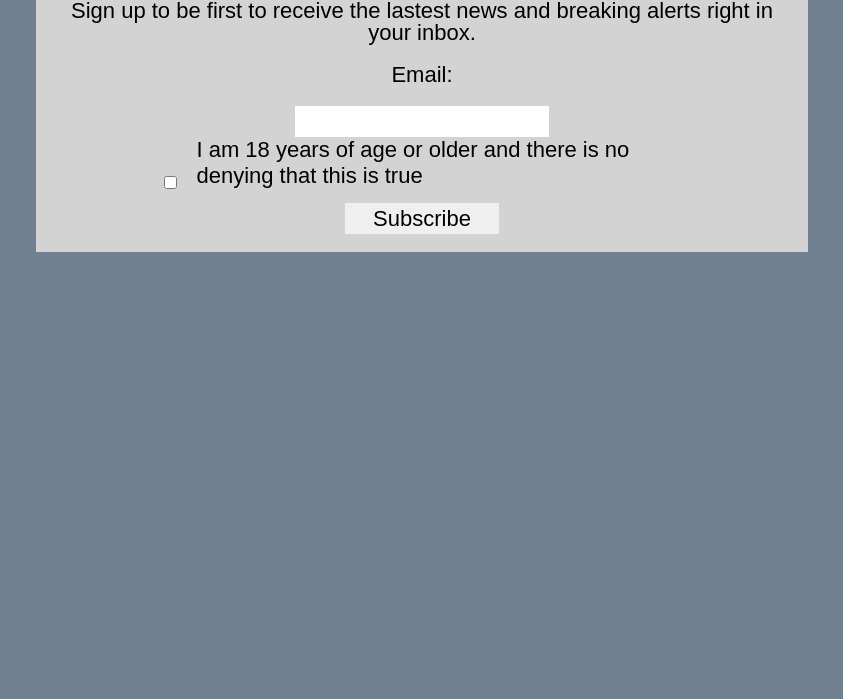
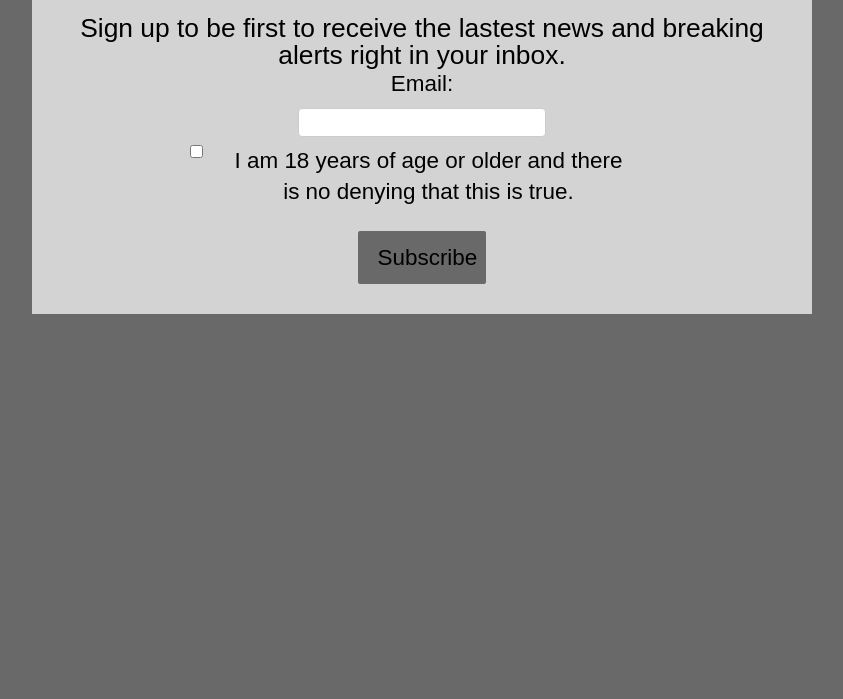
Before and after one commit to RichLong04/Lab03, a plain HTML site: page index.html in a window 1280 px wide. Shown: the part 101-800 px from the top of the page, without its empty margins (218-1061 px from the left). Drawn offline with nearby package versions, Linux system fonts and the light colour scheme.

Commit message:
Almost Done
Having trouble getting my fonts to look right when scaling...

```diff
--- a/css/screen.css
+++ b/css/screen.css
@@ -395,14 +395,11 @@ p {
 
 }
 
-input[type=submit] {
-  width: 100%;
-}
 
 
 
 input[type=submit]:hover {
-  background-color: dimgrey;
+  background-color: slategray;
 }
 
 /* ===== LAYOUT STYLES ====== */
@@ -414,30 +411,52 @@ input[type=submit]:hover {
 @media only screen and (min-width: 480px) {
   body {
     background-color: gray;
+    text-align: center;
+    font-size:.75em;
   }
   ol {
     width: 100%;
     margin: auto;
-    text-align: left;
+
+
   }
-  #input-email {
+
+
+  input[type=email] {
     width: 100%;
+    margin: 8px 0px;
     display: inline-block;
+    border: 1px solid #ccc;
+    border-radius: 4px;
+    box-sizing: border-box;
+    font-size: .80em;
+
   }
-  #input-submit {
-    width: 90%;
-    margin: auto;
+  input[type=submit] {
+    width: 100%;
+    background-color: dimgray;
+    color: black;
+    padding: 14px 20px;
+    margin: 8px 0px;
+    border: none;
+    border-radius: 4px;
+    cursor: pointer;
   }
-  p {
-    font-size: .65em;/*10px*/
-  }
+
+}
+p{
+  font-size:1.0em;
+  line-height: 1.0em;
 }
 
 /*medium-screens*/
 
 @media screen and (min-width: 768px) {
   body {
-    background-color: dimgray;
+    background-color: black;
+    text-align: center;
+    font-size:.75em;
+    line-height:.90em
   }
   form {
     width: 80%;
@@ -446,7 +465,8 @@ input[type=submit]:hover {
   ol {
     width: 95%;
     margin: auto;
-    text-align: center;
+    font-size:.85em;
+
   }
   #input-email {
     width: 70%;
@@ -454,13 +474,6 @@ input[type=submit]:hover {
   }
 
   label[for=email] {
-    display: inline-block;
-    text-align: left;
-  }
-
-  label[for=email] {
-    padding-top: 0.809em;
-    padding-bottom: 0.809em;
     display: inline-block;
     text-align: left;
   }
@@ -473,15 +486,18 @@ input[type=submit]:hover {
 
   #input-age-verification {
     width: 80%;
-    float: right;
     display: inline-block;
-    text-align: left;
-    padding-bottom:.65em;/*10px*/
+    padding-bottom: .65em;
+    /*10px*/
   }
+  #age-verification{
+  text-align: right;
+    margin-right:0px;
+  }
+
 
   label[for=age-verification] {
     display: inline-block;
-    text-align: left;
     width: 86%
   }
 
@@ -489,16 +505,14 @@ input[type=submit]:hover {
     display: inline-block;
     vertical-align: bottom;
   }
-  #input-submit {
-    width: 50%;
-    margin: auto;
-
-  }
-
-
-  p {
-    font-size: .80em;/*13px*/
-    line-height: 1.0em;/*16px*/
+  input[type=submit] {
+    width: 30%;
+    background-color: dimgray;
+    color: black;
+    margin: 8px 0px;
+    border: none;
+    border-radius: 2px;
+    cursor: pointer;
   }
 }
 
@@ -506,16 +520,22 @@ input[type=submit]:hover {
 
 @media screen and (min-width: 992px) {
   body {
-    background-color: slategrey;
+    background-color: dimgray;
+    text-align: center;
+    font-size: 1.2em;
+    /*16px*/
+    line-height: 1.2em;
+    /*16px*/
   }
   form {
     width: 60%;
     margin: auto;
   }
+
   ol {
     width: 70%;
     margin: auto;
-    text-align: center;
+
   }
   #input-email {
     width: 60%;
@@ -525,49 +545,43 @@ input[type=submit]:hover {
   label[for=email] {
     display: inline-block;
   }
+  input[type=email] {
+    width: 50%;
+    margin: 8px 0px;
+    display: inline-block;
+    border: 1px solid #ccc;
+    border-radius: 4px;
+    box-sizing: border-box;
+    font-size: .80em;
+
+  }
+
+  #input-age-verification {
+    width: 90%;
+    text-align: center;
+  }
+  #age-verification{
+  float:left;
+    clear:right;
+    margin:0;
+  }
 
 
 
-  #email {
-    width: 80%;
-    display: inline-block;
-}
 
-#input-age-verification {
-  width: 100%;
-  float: right;
-  display: inline-block;
-  padding-bottom:0.625em;/*10px*/
-}
+  input[type=submit] {
+    width: 25%;
+    background-color: dimgray;
+    color: black;
+    text-align: center;
+    margin: 8px 0px;
+    border: none;
+    border-radius: 2px;
+    cursor: pointer;
+  }
 
-label[for=age-verification] {
-  width: 86%;
-  display: inline-block;
-  text-align: left;
-
-}
-
-#age-verification {
-  display: inline-block;
-  vertical-align: center;
-  margin-top: 0;
-  margin-bottom: 0;
-  margin-left: 0.0em;
-  margin-right: 0.6em;
-}
-
-#input-submit {
-  width: 30%;
-  margin: auto;
 
 }
 
 
-p {
-  font-size: 1.0em;/*16px*/
-  line-height: 1.0em;/*16px*/
-}
-}
-
-
 /* ===== STATE STYLES ======= */
--- a/index.html
+++ b/index.html
@@ -1,12 +1,14 @@
 <!DOCTYPE html>
 <html lang="en" class="nojs">
+
 <head>
   <title>HTML Form Elements</title>
   <meta charset="utf-8" />
   <meta name="viewport" content="width=device-width,initial-scale=1.0,shrink-to-fit=no" />
   <link rel="stylesheet" media="screen" href="css/screen.css" />
-  <link rel="stylesheet" href="css/styles.css"/>
+  <link rel="stylesheet" href="css/styles.css" />
 </head>
+
 <body>
   <main id="content">
     <h1>Get Our News letter</h1>
@@ -15,8 +17,7 @@
     <form method="get" action="#null">
 
       <p>
-      Sign up to be first to receive the lastest news
-      and breaking alerts right in your inbox.
+        Sign up to be first to receive the lastest news and breaking alerts right in your inbox.
       </p>
       <ol>
         <li id="input-email">
@@ -24,8 +25,8 @@
           <input type="email" name="email" id="email" pattern="^.+@.+$" />
         </li>
         <li id="input-age-verification">
+          <label for="age-verification">I am 18 years of age or older and there is no denying that this is true.</label>
           <input type="checkbox" id="age-verification" name="age-verification" value="18" />
-        <label for="age-verification">I am 18 years of age or older and there is no denying that this is true</label>
         </li>
         <li id="input-submit">
           <input type="submit" name="submit" id="submit" value="Subscribe" />
@@ -37,4 +38,5 @@
   <script src="https://ajax.googleapis.com/ajax/libs/jquery/3.1.1/jquery.min.js"></script>
   <script src="js/site.js"></script>
 </body>
+
 </html>
```
Lines whose indentation alone changed are shown as unchanged.
